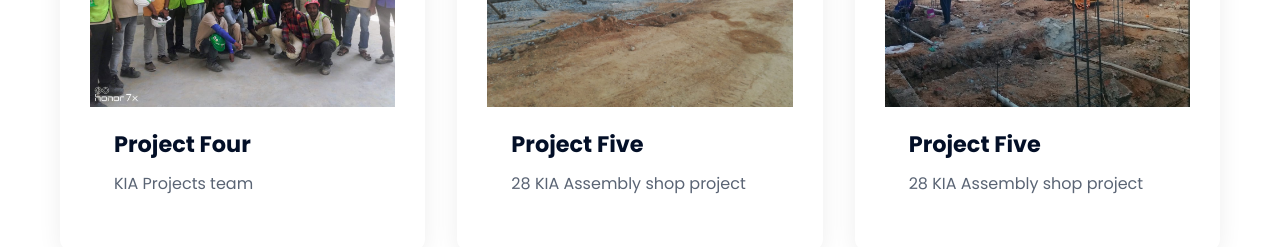
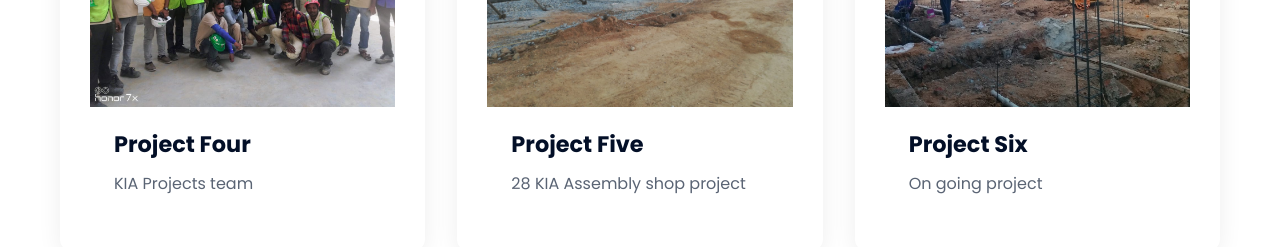
Before and after one commit to ajithyaasaf/AR-construction, a website with bundled scripts: page index.html in a window 1280 px wide. Shown: the part 3564-3811 px from the top of the page. Built offline with nearby package versions, Linux system fonts and the light colour scheme.

Commit message:
new section

```diff
--- a/index.html
+++ b/index.html
@@ -501,8 +501,8 @@
                 </a>
               </div>
               <div class="service-card-content">
-                <h3>Project Five</h3>
-                <p>28 KIA Assembly shop project</p>
+                <h3>Project Six</h3>
+                <p>On going project</p>
               </div>
             </div>
           </div>
```
